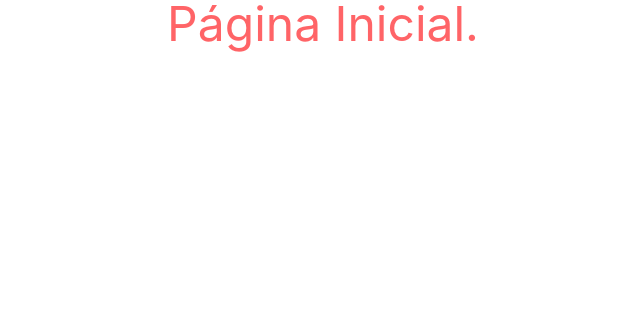
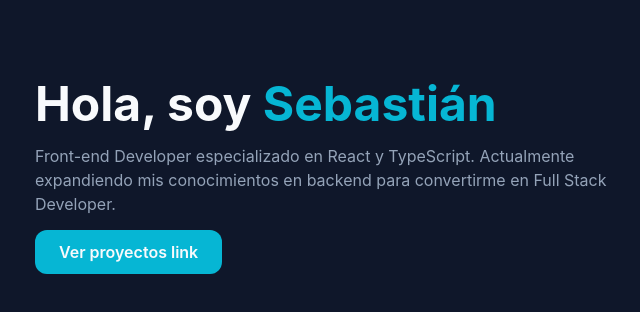
Before and after one commit to sebaeze00/portfolio-avilaSebastian, a React (Vite) app: page / in a window 1280 px wide. Shown: the top 312 px of the page, without its empty margins (317-957 px from the left). Built offline with nearby package versions, Linux system fonts and the light colour scheme.

Commit message:
Feat-01 Added the color palette and create the reusable text and button components

```diff
--- /dev/null
+++ b/src/components/Button.tsx
@@ -0,0 +1,20 @@
+import { Link } from "react-router-dom";
+import type { ButtonProps } from "../types/ButtonProps";
+
+const Button = ({ children, type = "button", to, className }: ButtonProps) => {
+  if (to) {
+    return (
+      <Link to={to} className={className}>
+        {children}
+      </Link>
+    );
+  }
+
+  return (
+    <button type={type} className={className}>
+      {children}
+    </button>
+  );
+};
+
+export default Button;
--- /dev/null
+++ b/src/components/Text.tsx
@@ -0,0 +1,8 @@
+
+import type { TextProps } from "../types/TextProps";
+
+const Text = ({ children, className, as: Component = "p" }: TextProps) => {
+  return <Component className={className}>{children}</Component>;
+};
+
+export default Text;
--- a/src/index.css
+++ b/src/index.css
@@ -1 +1,51 @@
 @import "tailwindcss";
+
+:root {
+  --background: #0f172a;
+  --background-secondary: #1e293b;
+  --text-primary: #f8fafc;
+  --text-secondary: #94a3b8;
+  --accent: #06b6d4;
+  --accent-hover: #22d3ee;
+}
+
+html {
+  scroll-behavior: smooth;
+}
+
+body {
+  background: var(--background);
+  color: var(--text-primary);
+  font-family: "Inter", sans-serif;
+}
+
+section {
+  @apply px-6 md:px-12 lg:px-24 py-10;
+}
+
+.container-custom {
+  @apply max-w-7xl mx-auto;
+}
+
+.card {
+  background: var(--background-secondary);
+  @apply rounded-2xl p-6 border border-slate-700;
+}
+
+.text-secondary {
+  color: var(--text-secondary);
+}
+
+.accent {
+  color: var(--accent);
+}
+
+.button-primary {
+  background: var(--accent);
+  @apply px-6 py-3 rounded-xl font-semibold transition-all duration-300;
+}
+
+.button-primary:hover {
+  background: var(--accent-hover);
+  cursor: pointer;
+}
--- a/src/pages/Home.tsx
+++ b/src/pages/Home.tsx
@@ -1,23 +1,50 @@
 import { motion } from "framer-motion";
+import Text from "../components/Text";
+import Button from "../components/Button";
 
 const Home = () => {
   return (
-    <div className="text-black">
-      <motion.h1
-        initial={{ opacity: 0, y: 40 }}
-        animate={{ opacity: 1, y: 0 }}
-        transition={{ duration: 0.8 }}
-        className="sm:text-red-400 text-5xl"
-      >
-        {" "}
-        Página Inicial.
-      </motion.h1>
-    </div>
+    <section>
+      <div className="container-custom">
+        <motion.div
+          initial={{ opacity: 0, y: -40 }}
+          animate={{ opacity: 1, y: 0 }}
+          transition={{ duration: 0.8 }}
+        >
+          <Text as="h1" className="text-5xl font-bold">
+            Hola, soy <span className="accent">Sebastián</span>
+          </Text>
+        </motion.div>
+
+        <motion.div
+          initial={{ opacity: 0, x: 40 }}
+          animate={{ opacity: 1, x: 0 }}
+          transition={{ duration: 0.8 }}
+        >
+          <Text as="p" className="text-secondary mt-4 max-w-xl">
+            Front-end Developer especializado en React y TypeScript. Actualmente
+            expandiendo mis conocimientos en backend para convertirme en Full
+            Stack Developer.
+          </Text>
+        </motion.div>
+
+        <motion.div
+          initial={{ opacity: 0, x: 40 }}
+          animate={{ opacity: 1, x: 0 }}
+          transition={{ duration: 0.8 }}
+          className="mt-6"
+        >
+          <Button to="/projects" className="button-primary mt-6">
+            Ver proyectos link
+          </Button>
+        </motion.div>
+      </div>
+    </section>
   );
 
-
- {/* Hero - Sobre mi - Skills - Proyectos - Experiencia - Contacto */}
-
+  {
+    /* Hero - Sobre mi - Skills - Proyectos - Experiencia - Contacto */
+  }
 };
 
 export default Home;
--- /dev/null
+++ b/src/types/ButtonProps.ts
@@ -0,0 +1,8 @@
+import type { ReactNode } from "react";
+
+export type ButtonProps = {
+  children: ReactNode;
+  type?: "button" | "submit" | "reset";
+  to?: string;
+  className?: string;
+};
--- /dev/null
+++ b/src/types/TextProps.ts
@@ -0,0 +1,6 @@
+export type TextProps = {
+  children: React.ReactNode;
+  className?: string;
+  size?: "sm" | "md" | "lg" | "xl";
+  as?: "p" | "span" | "h1" | "h2" | "h3";
+};
--- a/vite.config.ts
+++ b/vite.config.ts
@@ -1,7 +1,10 @@
-import { defineConfig } from 'vite'
-import react from '@vitejs/plugin-react'
-import tailwindcss from '@tailwindcss/vite'
+import { defineConfig } from "vite";
+import react from "@vitejs/plugin-react";
+import tailwindcss from "@tailwindcss/vite";
 
 export default defineConfig({
   plugins: [react(), tailwindcss()],
-})
+  server: {
+    open: true,
+  },
+});
```
